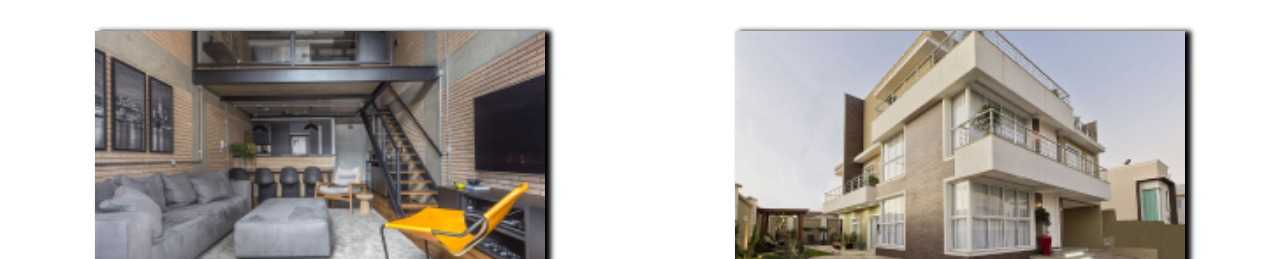
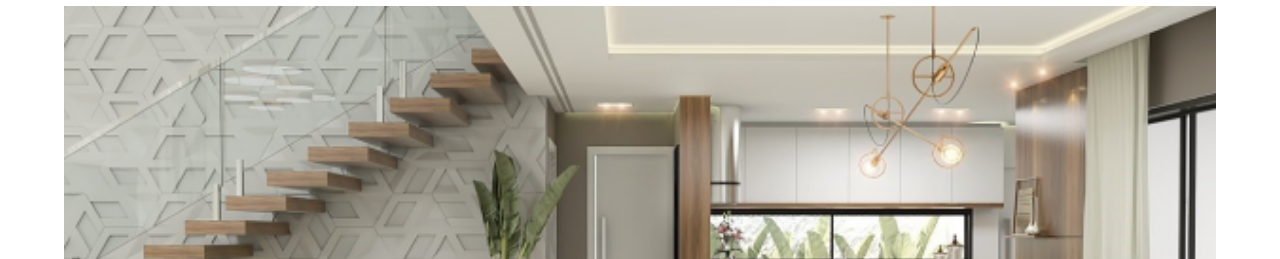
Before and after one commit to aprigio311/LOVT, a plain HTML site: page index.html in a window 1280 px wide. Shown: the part 99-358 px from the top of the page. Drawn offline with Linux system fonts and the light colour scheme; the site is published under a folder, as on GitHub Pages, so addresses that start at the root find nothing.

Commit message:
ultimo ajuste kkk

```diff
--- a/index.html
+++ b/index.html
@@ -27,7 +27,7 @@
 
     <main>
         <div class="carrossel">
-            <img src="/img/Rectangle 3.png" alt="">
+            <img src="./img/Rectangle 3.png" alt="">
         </div>
 
         <div class="products">
```
